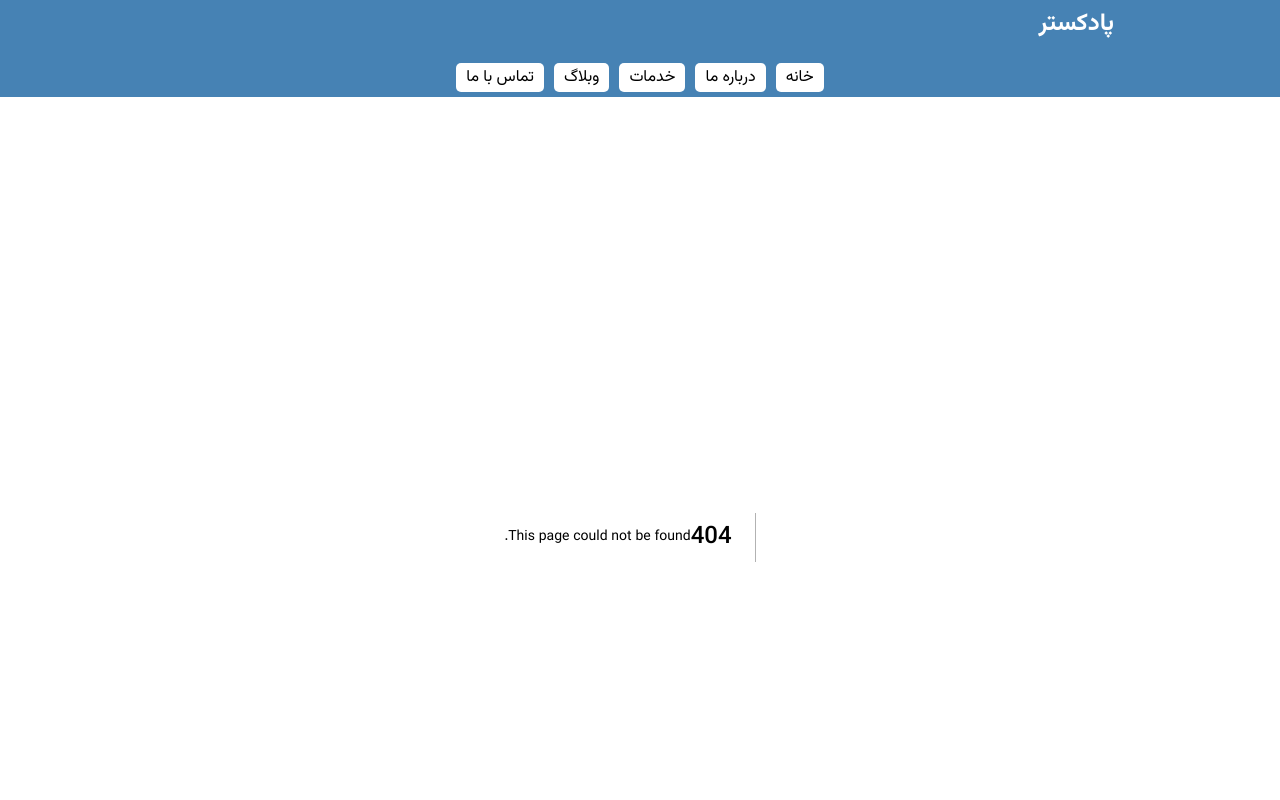
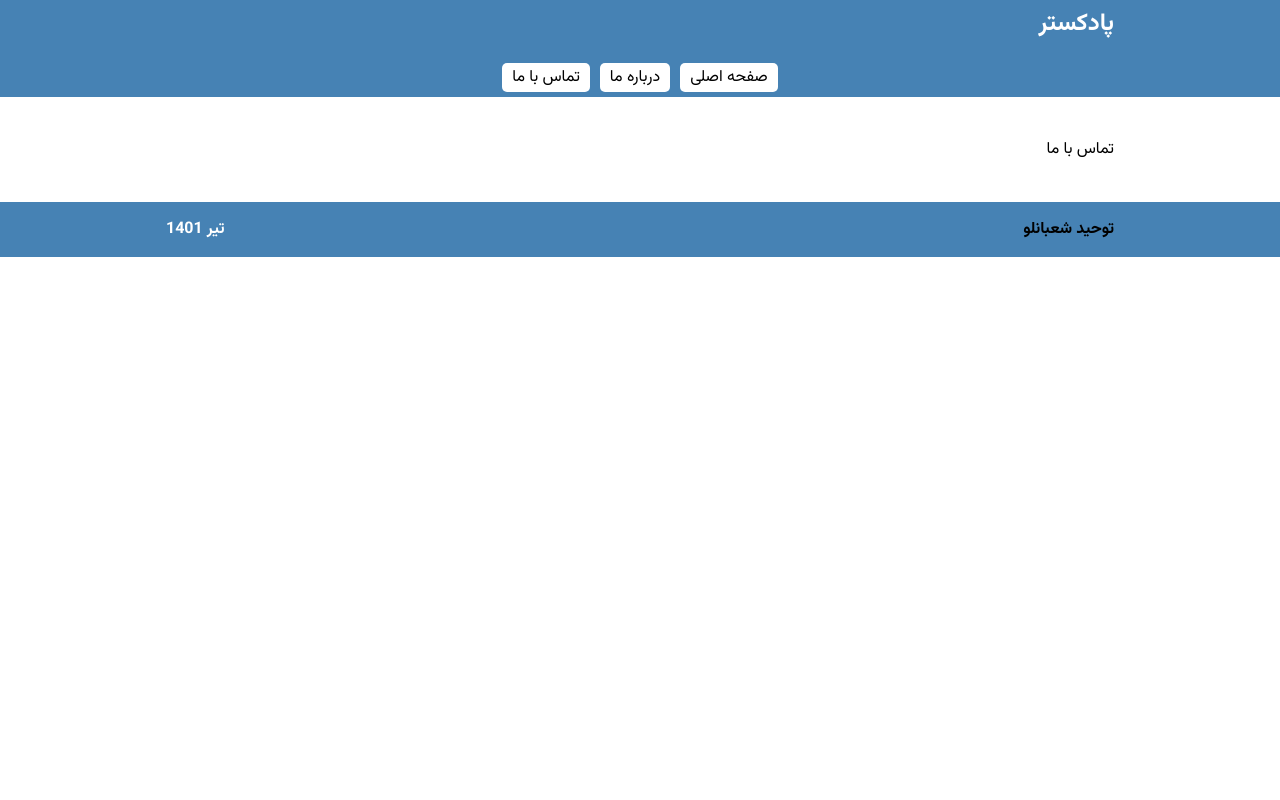
Before and after one commit to tohidshabanloo/next-mdx-blog, a Next.js app: page /contact in a window 1280 px wide. Before the commit this address had no page. Shown: the top 800 px of the page. Built offline with nearby package versions, Linux system fonts and the light colour scheme.

Commit message:
pages created

```diff
--- a/components/navLinks.js
+++ b/components/navLinks.js
@@ -1,19 +1,12 @@
 export const navLinks = [
-  { name: "خانه", path: "/" },
+  { name: "صفحه اصلی", path: "/" },
   {
     name: "درباره ما",
     path: "/about",
   },
-  {
-    name: "خدمات",
-    path: "/services",
-  },
-  {
-    name: "وبلاگ",
-    path: "/blog",
-  },
+
   {
     name: "تماس با ما",
-    path: "#contact",
+    path: "/contact",
   },
 ];
--- /dev/null
+++ b/pages/contact.js
@@ -0,0 +1,7 @@
+import React from "react";
+
+const contact = () => {
+  return <div>تماس با ما</div>;
+};
+
+export default contact;
--- a/styles/globals.css
+++ b/styles/globals.css
@@ -38,12 +38,18 @@ header {
   gap: 10px;
   margin-top: 20px;
   justify-content: center;
+
 }
 .every-nav {
   border-radius: 5px;
   background-color: white;
   color: black;
   padding: 2px 10px;
+}
+.every-nav:hover {
+  background: rgba(50, 155, 241, 0.788);
+  color: #fff;
+
 }
 
 footer {
```
Also changed, not shown: pages/about.js (added, +7 -0 lines).
